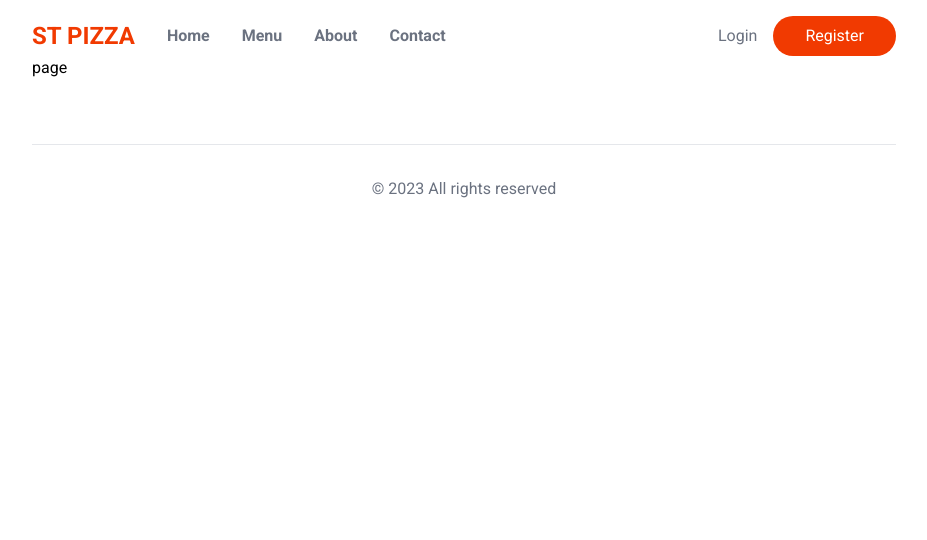
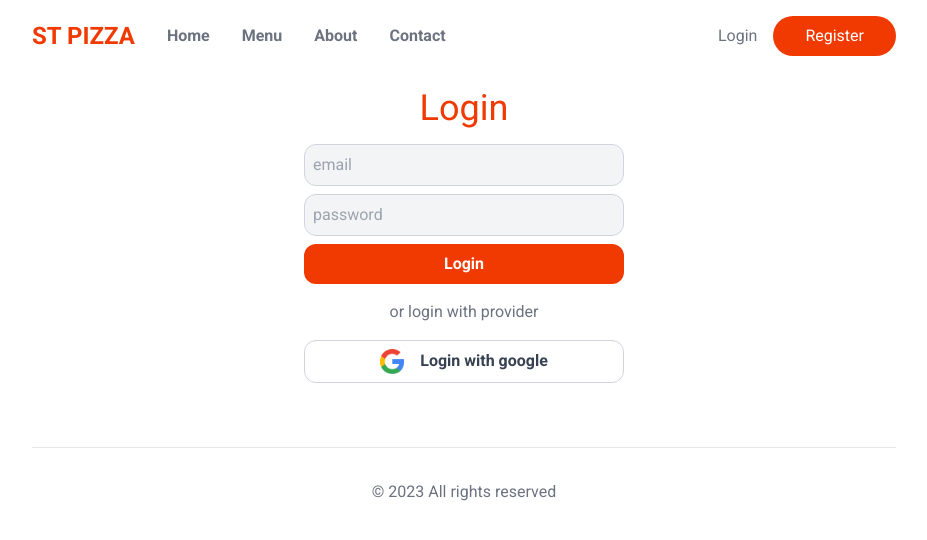
Before and after one commit to JoaquinHAcosta/food-app, a Next.js app: page /login in a window 1280 px wide. Shown: the top 540 px of the page, without its empty margins (176-1103 px from the left). Built offline with nearby package versions, Linux system fonts and the light colour scheme.

Commit message:
created login component

```diff
--- a/src/app/login/page.js
+++ b/src/app/login/page.js
@@ -1,7 +1,37 @@
-import React from 'react'
+'use client'
+import Image from 'next/image'
+import { useState } from 'react'
 
 const LoginPage = () => {
-  return <div>page</div>
+  const [email, setEmail] = useState('')
+  const [password, setPassword] = useState('')
+  return (
+    <section className="mt-8">
+      <h1 className="text-center text-primary text-4xl mb-4">Login</h1>
+      <form className="block max-w-xs mx-auto">
+        <input
+          type="email"
+          placeholder="email"
+          value={email}
+          onChange={(ev) => setEmail(ev.target.value)}
+        />
+        <input
+          type="password"
+          placeholder="password"
+          value={password}
+          onChange={(ev) => setPassword(ev.target.value)}
+        />
+        <button type="submit">Login</button>
+        <div className="my-4 text-center text-gray-500">
+          or login with provider
+        </div>
+        <button className="flex gap-4 justify-center">
+          <Image src={'/google.png'} alt="logo google" width={24} height={24} />
+          Login with google
+        </button>
+      </form>
+    </section>
+  )
 }
 
 export default LoginPage
```
